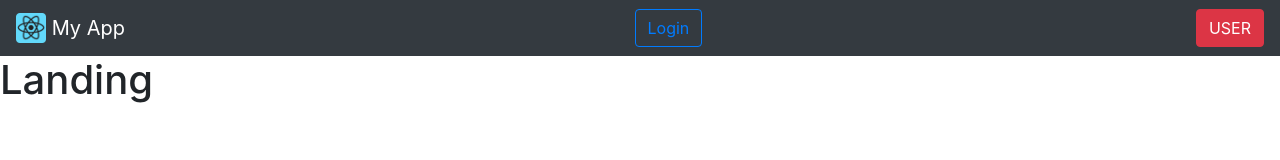
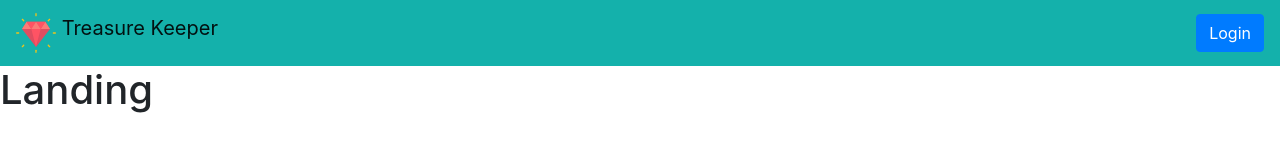
Before and after one commit to jdrodriguezh/acklen-avenue-challenge, a React app in the folder front-end/: page /landing in a window 1280 px wide. Built offline with nearby package versions, Linux system fonts and the light colour scheme.

Commit message:
Navbar style

```diff
--- a/front-end/src/assets/Home.css
+++ b/front-end/src/assets/Home.css
@@ -1,5 +1,5 @@
 .main-container {
-  background-color: #b0e0e6;
+  background-color: white !important;
   display: flex;
   align-items: center;
   justify-content: center;
@@ -11,7 +11,7 @@
 }
 
 .collections-container{
-  background-color: red;
+  background-color: brown	;
   height: 100%;
   min-height: 100vh;
 }
--- /dev/null
+++ b/front-end/src/assets/Navbar.css
@@ -0,0 +1,3 @@
+.nav{
+  background-color: #14b1ab;
+}
--- a/front-end/src/components/CustomNavbar.jsx
+++ b/front-end/src/components/CustomNavbar.jsx
@@ -1,10 +1,12 @@
 import React from "react";
 import { Navbar, Button } from "react-bootstrap";
 import { useAuth0 } from "@auth0/auth0-react";
+import logo from "../assets/images/diamond.svg";
+import "../assets/Navbar.css";
 
 const CustomNavbar = (props) => {
   const { history } = props;
-  const { loginWithPopup, logout, user } = useAuth0();
+  const { loginWithPopup, logout, isAuthenticated } = useAuth0();
   const handleAuth = () => {
     loginWithPopup()
       .then(() => {
@@ -15,27 +17,15 @@ const CustomNavbar = (props) => {
       });
   };
   const handleLogout = () => {
-    logout()
-      .then((result) => {
-        console.log(result);
-      })
-      .catch((error) => {
-        console.log(error);
-      });
+    logout();
   };
   return (
-    <Navbar bg="dark" variant="dark" className="justify-content-between">
-      <Navbar.Brand href="/home">
-        <img
-          alt="Logo"
-          src="/favicon.ico"
-          width="30"
-          height="30"
-          className="d-inline-block align-top"
-        />
-        {` My App`}
+    <Navbar className="justify-content-between nav">
+      <Navbar.Brand href="/home" className="brand">
+        <img alt="Logo" src={logo} width="40" height="40" className="d-inline-block align-top"/>
+        {' Treasure Keeper'}
       </Navbar.Brand>
-      {user ? (
+      {isAuthenticated ? (
         <Button
           variant="danger"
           onClick={() => {
@@ -45,20 +35,13 @@ const CustomNavbar = (props) => {
         </Button>
       ) : (
         <Button
-          variant="outline-primary"
+          variant="primary"
           onClick={() => {
             handleAuth();
           }}>
           Login
         </Button>
       )}
-      <Button
-        variant="danger"
-        onClick={() => {
-          console.log(user);
-        }}>
-        USER
-      </Button>
     </Navbar>
   );
 };
```
Also changed, not shown: front-end/src/assets/images/diamond.svg (added).
